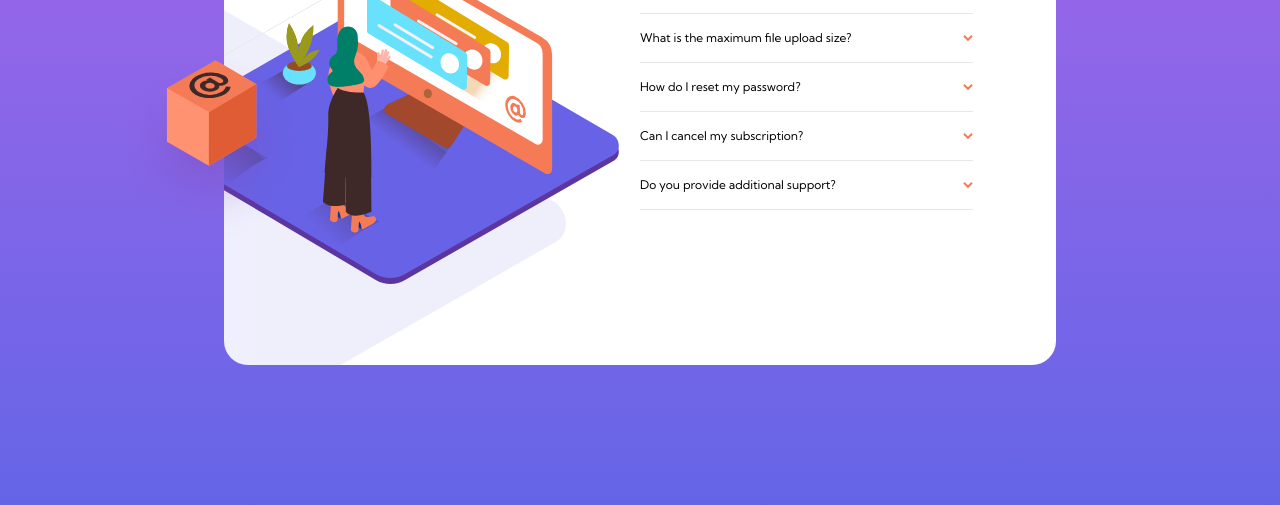
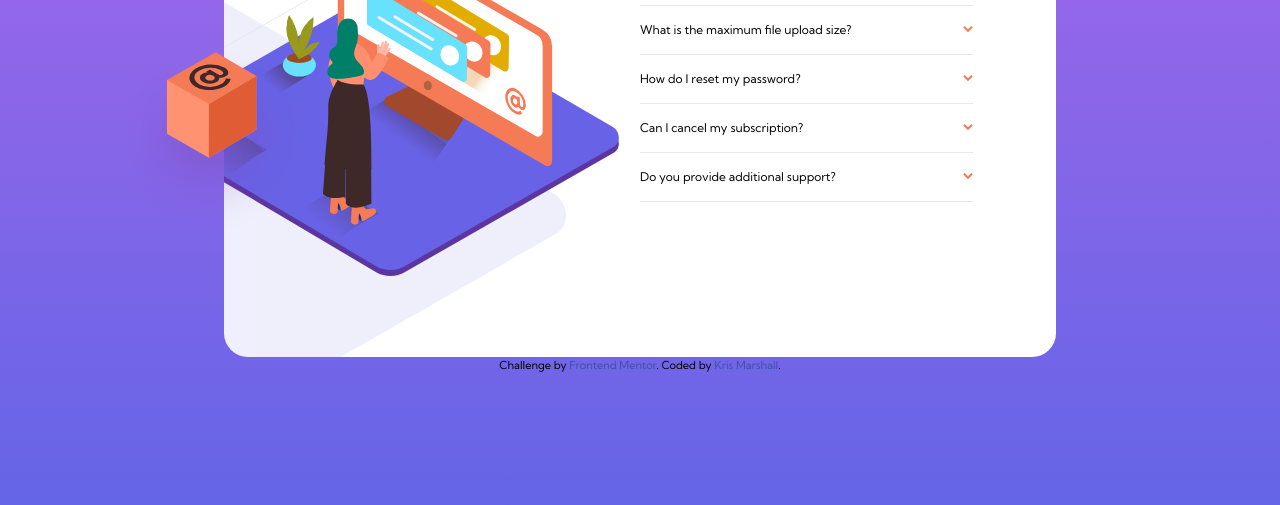
Before and after one commit to RflctnOfU/FAQ-Accordion, a website: page index.html in a window 1280 px wide. Shown: the part 295-800 px from the top of the page. Drawn offline with Linux system fonts and the light colour scheme.

Commit message:
attribution

```diff
--- a/index.html
+++ b/index.html
@@ -166,15 +166,12 @@
         <hr class="bg-[hsl(240_5%_91%)] w-4/5" />
       </div>
     </div>
-    <!--
-
-
 
     <div class="attribution">
       Challenge by
       <a href="https://www.frontendmentor.io?ref=challenge" target="_blank"
         >Frontend Mentor</a
-      >. Coded by <a href="#">Your Name Here</a>.
-    </div> -->
+      >. Coded by <a href="#">Kris Marshall</a>.
+    </div>
   </body>
 </html>
```
